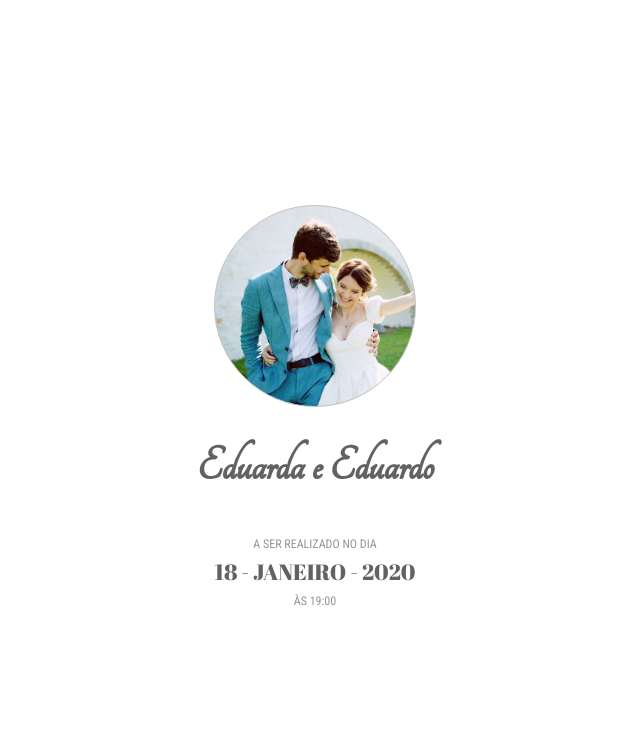
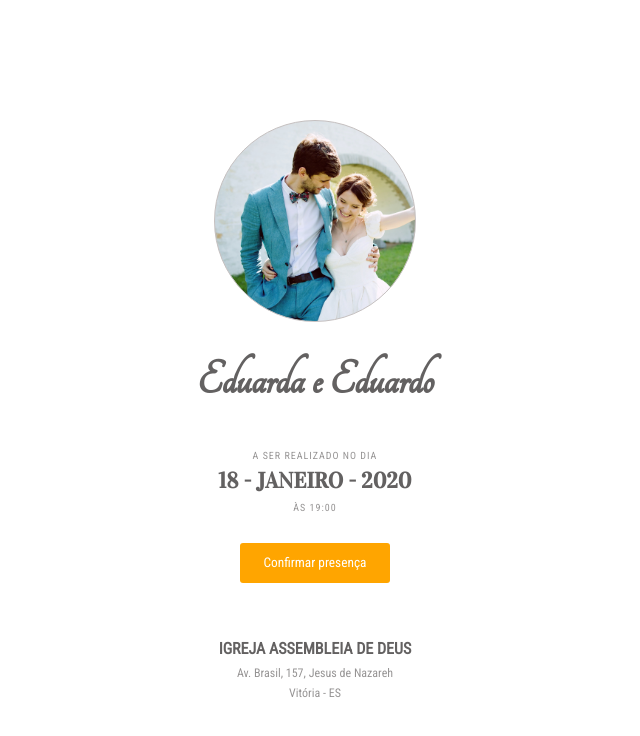
Before and after one commit to dudubass15/convite-casamento, an Angular app: page / in a window 1280 px wide. Shown: the top 736 px of the page, without its empty margins (325-965 px from the left). Built offline with nearby package versions, Linux system fonts and the light colour scheme.

Commit message:
deixado pronto primeira pagina

```diff
--- a/src/app/card-convite/card-convite.component.html
+++ b/src/app/card-convite/card-convite.component.html
@@ -10,7 +10,13 @@
         <p class="data-casamento">18 - JANEIRO - 2020</p>
         <p class="text-data-2">ÀS 19:00</p>
     </div>
+    <div class="section-confirma">
+        <button class="btn-confirma">Confirmar presença</button>
+    </div>
     <div class="section-endereco">
-
+        <!-- <p class="title-cerimonia m-bottom-6">*LOCAL CERIMONIA:</p> -->
+        <p class="text-igreja m-bottom-6">IGREJA ASSEMBLEIA DE DEUS</p>
+        <p class="text-data-2 m-bottom-6">Av. Brasil, 157, Jesus de Nazareh</p>
+        <p class="text-data-2 m-bottom-6">Vitória - ES</p>
     </div>
 </div>
--- a/src/app/card-convite/card-convite.component.scss
+++ b/src/app/card-convite/card-convite.component.scss
@@ -2,8 +2,7 @@
     display: flex;
     flex-direction: column;
     margin: auto;
-    width: 96%;
-    // height: 300px;
+    width: 90%;
     // border: 1px solid #c5c0c0;
     border-radius: 3px;
 }
@@ -11,7 +10,6 @@
     display: flex;
     justify-content: center;
     width: 100%;
-    // background-color: brown;
 }
 .cnv-w-90 .section-photo .circle-photo {
     width: 200px;
@@ -31,7 +29,6 @@
     display: flex;
     justify-content: center;
     width: 100%;
-    // background-color: brown;
 }
 .cnv-w-90 .section-nomes .text-white {
     color: #636161;
@@ -44,17 +41,21 @@
     flex-direction: column;
     justify-content: center;
     width: 100%;
-    // background-color: brown;
+    margin-bottom: 10px;
 }
 .cnv-w-90 .section-data .text-data-1 {
-    font-size: 12px;
+    font-size: 10px;
     color: #969494;
     text-align: center;
     margin-bottom: 0px;
     font-family: 'Roboto Condensed', sans-serif;
+    letter-spacing: 1px;
+    font-weight: 500;
 }
 .cnv-w-90 .section-data .data-casamento {
-    font-family: 'Abril Fatface', cursive;
+    // font-family: 'Abril Fatface', cursive;
+    font-family: 'Vidaloka', serif;
+    font-weight: bold;
     text-align: center;
     margin-top: 6px;
     margin-bottom: 8px;
@@ -62,15 +63,72 @@
     color: #636161;
 }
 .cnv-w-90 .section-data .text-data-2 {
+    font-size: 10px;
+    color: #969494;
+    text-align: center;
+    margin-top: 0px;
+    font-family: 'Roboto Condensed', sans-serif;
+    letter-spacing: 1px;
+    font-weight: 500;
+}
+.cnv-w-90 .section-confirma {
+    display: flex;
+    flex-direction: column;
+    justify-content: center;
+    width: 100%;
+    height: 60px;
+    // background-color: brown;
+    margin-bottom: 40px;
+}
+.cnv-w-90 .section-confirma .btn-confirma {
+    width: 150px;
+    height: 40px;
+    margin: auto;
+    font-family: 'Roboto Condensed', sans-serif;
+    border: 0px;
+    border-radius: 3px;
+    background-color: orange;
+    color: #ffffff;
+}
+.cnv-w-90 .section-confirma .btn-confirma:hover {
+    width: 150px;
+    height: 40px;
+    margin: auto;
+    font-family: 'Roboto Condensed', sans-serif;
+    border: 0px;
+    border-radius: 3px;
+    background-color: rgb(201, 132, 5);
+    color: #ffffff;
+}
+.cnv-w-90 .section-endereco {
+    display: flex;
+    flex-direction: column;
+    justify-content: center;
+    width: 100%;
+    // background-color: brown;
+}
+.cnv-w-90 .section-endereco .title-cerimonia {
+    font-family: 'Roboto Condensed', sans-serif;
+    font-weight: 600;
+    text-align: center;
+    margin-top: 6px;
+    margin-bottom: 8px;
+    font-size: 16px;
+    color: #636161;
+}
+.cnv-w-90 .section-endereco .text-igreja {
+    font-family: 'Roboto Condensed', sans-serif;
+    font-weight: 600;
+    text-align: center;
+    margin-top: 6px;
+    margin-bottom: 8px;
+    font-size: 16px;
+    color: #636161;
+}
+.cnv-w-90 .section-endereco .text-data-2 {
     font-size: 12px;
     color: #969494;
     text-align: center;
     margin-top: 0px;
     font-family: 'Roboto Condensed', sans-serif;
 }
-.cnv-w-90 .section-endereco {
-    display: flex;
-    justify-content: center;
-    width: 100%;
-    // background-color: brown;
-}
--- a/src/index.html
+++ b/src/index.html
@@ -9,6 +9,8 @@
   <link href="https://fonts.googleapis.com/css?family=Tangerine&display=swap" rel="stylesheet">
   <link href="https://fonts.googleapis.com/css?family=Abril+Fatface&display=swap" rel="stylesheet">
   <link href="https://fonts.googleapis.com/css?family=Roboto+Condensed&display=swap" rel="stylesheet">
+
+  <link href="https://fonts.googleapis.com/css?family=Vidaloka&display=swap" rel="stylesheet">
 </head>
 <body>
   <app-root></app-root>
--- a/src/styles.scss
+++ b/src/styles.scss
@@ -14,3 +14,23 @@ body .convite {
     // background-color: aquamarine;
     padding: 20px;
 }
+.m-bottom-0 {
+    margin-bottom: 0px;
+}
+.m-bottom-2 {
+    margin-bottom: 2px;
+}
+.m-bottom-4 {
+    margin-bottom: 4px;
+}
+.m-bottom-6 {
+    margin-bottom: 6px;
+}
+// @media screen and (min-width: 310px) and (max-width: 425px) {
+//     body .convite {
+//         width: 90%;
+//         margin: auto;
+//         padding: 20px;
+//         margin-top: 35%;
+//     }
+// }
```
